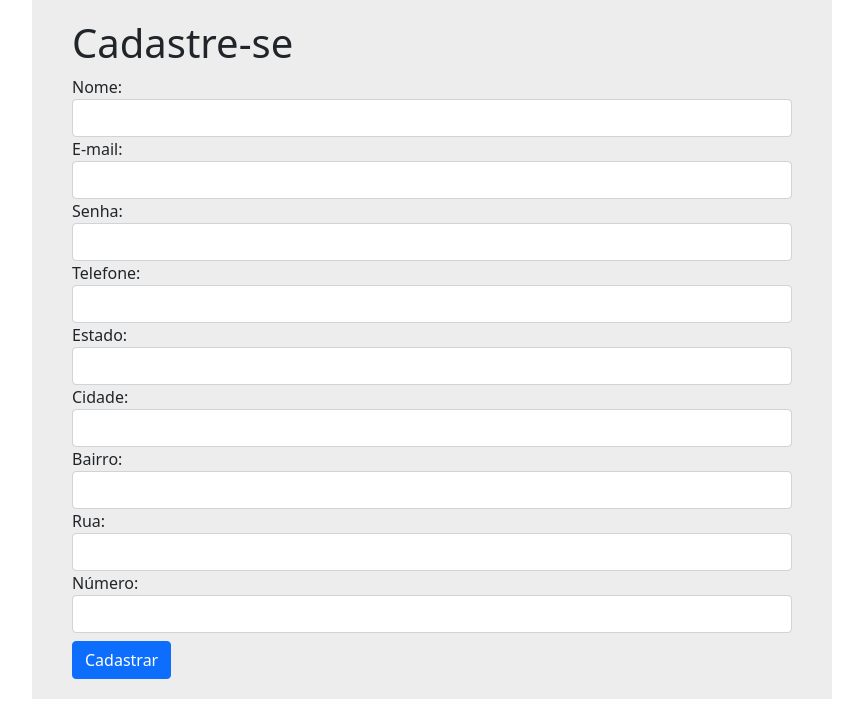
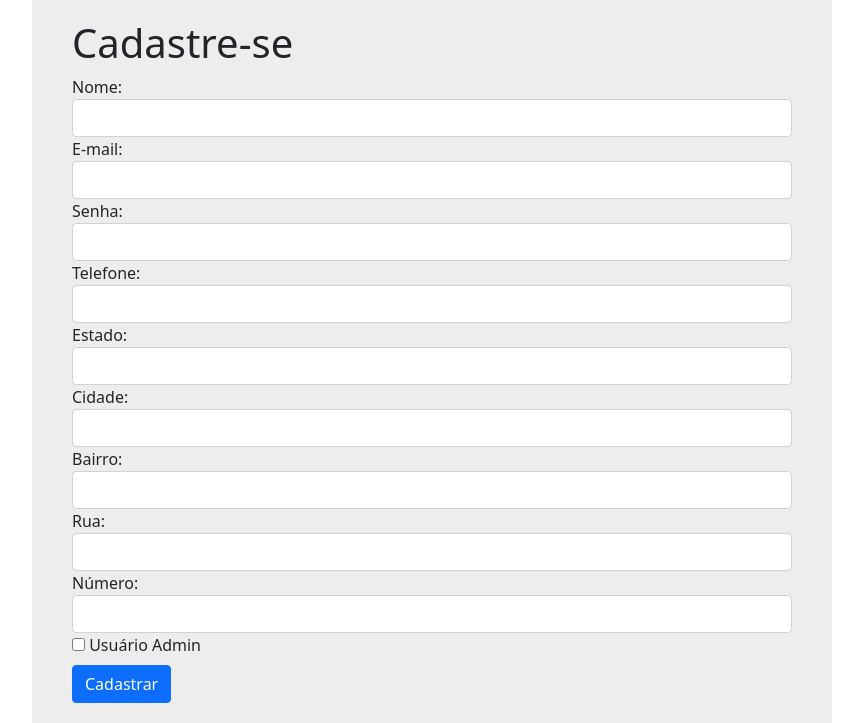
Before and after one commit to Andriwfonseca/cadastro_investimentos, a PHP site: page /Pages/cadastro.php in a window 1280 px wide. Shown: the part 85-808 px from the top of the page, without its empty margins (208-1071 px from the left). Before the commit the page ends 784 px from the top, so only its background shows below. Run offline with PHP 8.4, Linux system fonts and the light colour scheme; a user stored in the database is signed in; some libraries are stand-ins or nearby versions.

Commit message:
adicionado campo de cadastro de admin

```diff
--- a/Classes/Usuario.php
+++ b/Classes/Usuario.php
@@ -1,7 +1,7 @@
 <?php
 class Usuario{
 
-    public function cadastrar($nome, $email, $senha, $telefone, $estado, $cidade, $bairro, $rua, $numero){
+    public function cadastrar($nome, $email, $senha, $telefone, $estado, $cidade, $bairro, $rua, $numero, $admin){
         global $pdo;
 
         //verifica se esse email ja esta cadastrado
@@ -13,7 +13,8 @@ class Usuario{
             $sql = $pdo->prepare("INSERT INTO usuarios SET  nome = :nome, email = :email,
                                                             senha = :senha, telefone = :telefone,
                                                             estado = :estado, cidade = :cidade,
-                                                            bairro = :bairro, rua = :rua, numero = :numero");
+                                                            bairro = :bairro, rua = :rua, numero = :numero,
+                                                            admin = :admin");
             $sql->bindValue(":nome", $nome);
             $sql->bindValue(":email", $email);
             $sql->bindValue(":senha", md5($senha));
@@ -23,6 +24,7 @@ class Usuario{
             $sql->bindValue(":bairro", $bairro);
             $sql->bindValue(":rua", $rua);
             $sql->bindValue(":numero", $numero);
+            $sql->bindValue(":admin", $admin);
             $sql->execute();
 
             return true;
--- a/Pages/cadastro.php
+++ b/Pages/cadastro.php
@@ -16,10 +16,16 @@
         $bairro = filter_input(INPUT_POST, 'bairro');
         $rua = filter_input(INPUT_POST, 'rua');
         $numero = filter_input(INPUT_POST, 'numero');
+        $admin = filter_input(INPUT_POST, 'admin');
 
+        if($admin == 'on'){
+            $admin = 1;
+        }else{
+            $admin = 0;
+        }
 
         if($nome && $email && $senha && $telefone && $estado && $cidade && $bairro && $rua && $numero){
-            if ($user->cadastrar($nome,$email,$senha,$telefone,$estado, $cidade, $bairro, $rua, $numero)){
+            if ($user->cadastrar($nome,$email,$senha,$telefone,$estado, $cidade, $bairro, $rua, $numero, $admin)){
                 ?>
                 <div class="text-center alert alert-success">
                     <strong>Parabéns!</strong> Cadastrado com sucesso. <a href="login.php" class="alert-link">Faça o login agora</a>
@@ -84,6 +90,11 @@
         <div class="form-group">
             <label for="numero">Número:</label>
             <input type="text" name="numero" id="numero" class="form-control" />
+
+            <?php if(isset($_SESSION['cAdmin']) && $_SESSION['cAdmin'] == 1): ?>
+            <input type="checkbox" name="admin" id="is_admin">
+            <label for="is_admin">Usuário Admin</label>
+            <?php endif; ?>
         </div>
 
         <input type="submit" value="Cadastrar" class="btn btn-primary mt-2" />
```
